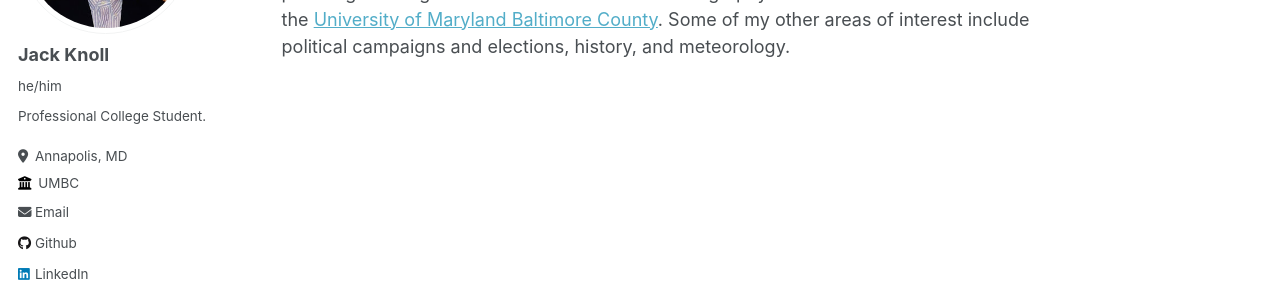
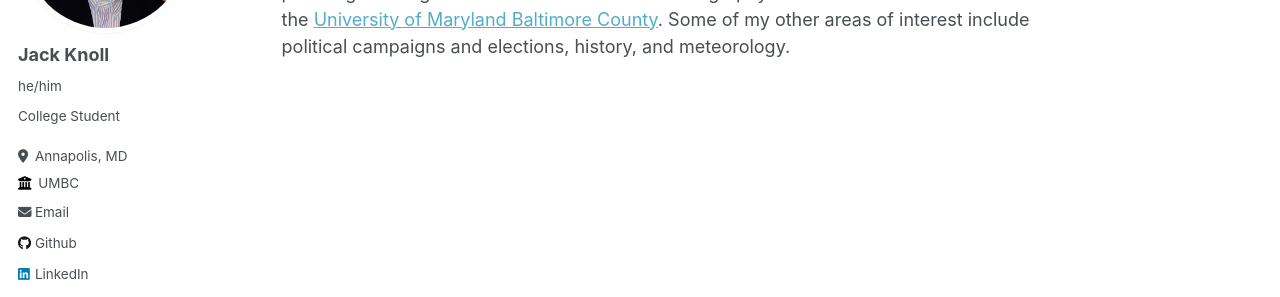
Before and after one commit to jakjr2000/jakjr2000.github.io, a Jekyll site: the page built from _pages/about.md, in a window 1280 px wide. Shown: the part 227-524 px from the top of the page. Built offline with Jekyll 4.4.1, drawn with Linux system fonts in a browser that asks for light colours; part of the change alters nothing that is shown.

Commit message:
Update _config.yml

```diff
--- a/_config.yml
+++ b/_config.yml
@@ -13,7 +13,7 @@ author:
   avatar           : profile 2.jpg
   name             : "Jack Knoll"
   pronouns         : "he/him"
-  bio              : "Professional College Student."
+  bio              : "College Student"
   location         : "Annapolis, MD"
   employer         : "UMBC"
   url              : # URL
@@ -23,13 +23,13 @@ author:
   github           : "jakjr2000"
 
   # Social media
-  facebook         : # Username
-  instagram        : # Username
+  facebook         : #
+  instagram        : #
   linkedin         : "jakjr2000"
-  steam            : # Username
+  steam            : #
   twitter          : # "jakjr_"
   wikipedia        : "Jakjr"
-  youtube          : # Username
+  youtube          : #
 
 
 # Site Settings
```
